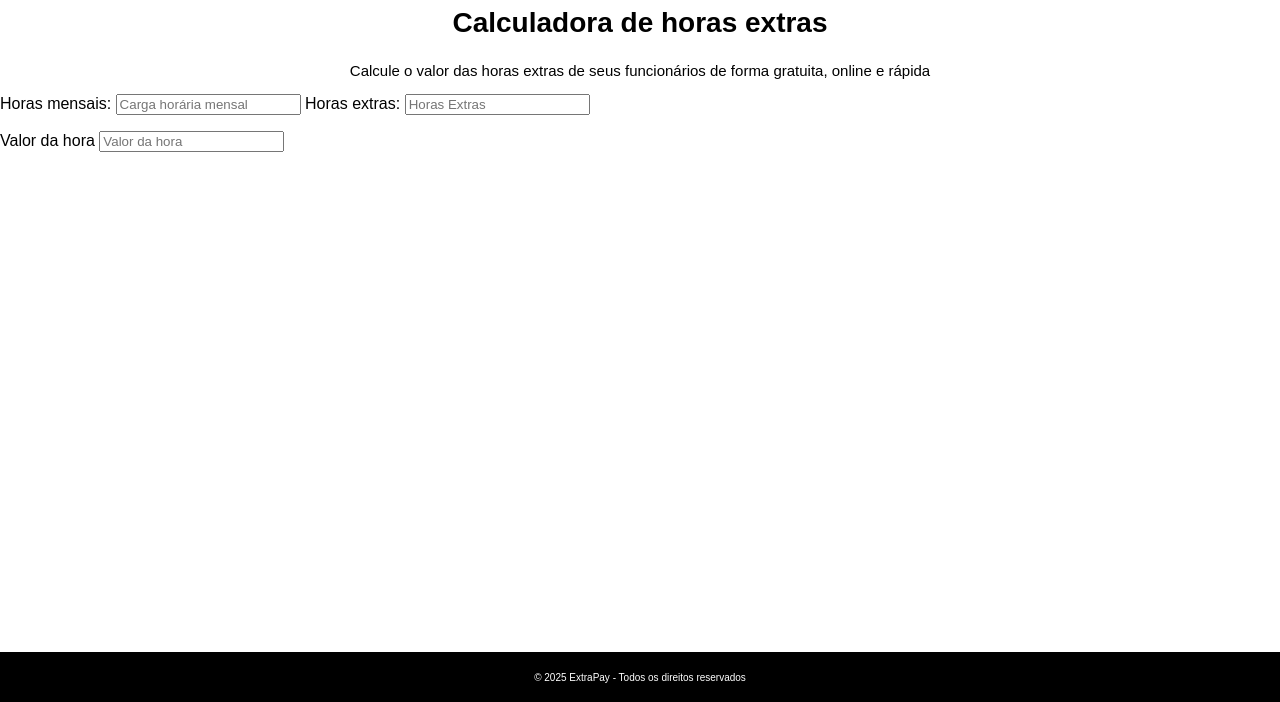
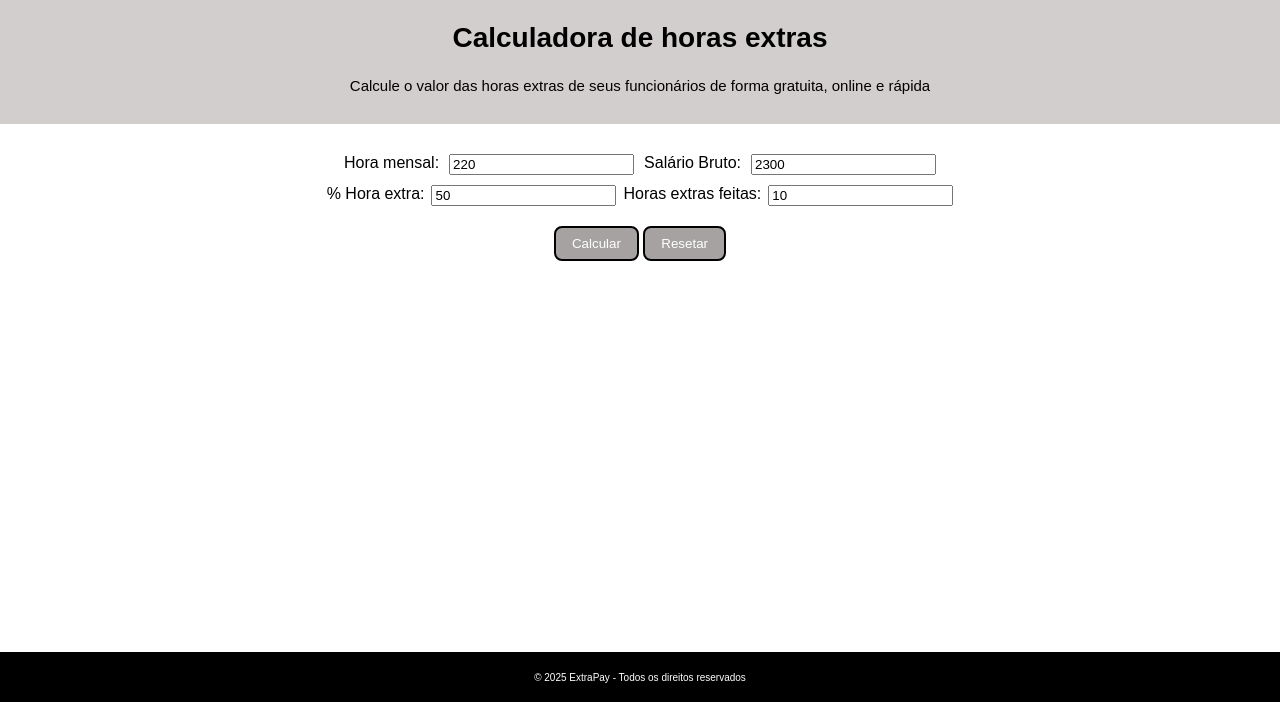
Before and after one commit to DaviAndrade20/Calculadora-hora-extra, a plain HTML site: page index.html in a window 1280 px wide. Shown: the part 98-800 px from the top of the page. Drawn offline with Linux system fonts and the light colour scheme.

Commit message:
Alterei os inputs, onde agora obedecem às requisições para o cálculo e adicionei botões estilizáveis. Também alterei o background da sessão de introdução para um cinza claro.

```diff
--- a/index.html
+++ b/index.html
@@ -52,6 +52,9 @@
         }
         .introduction  {
            text-align: center;
+           background-color: rgb(211, 206, 206);
+           padding: 15px;
+           margin-bottom: 30px;
 
         }
         h2 {
@@ -61,6 +64,32 @@
         .introduction p {
             font-size: 15px;
             margin-top: 5px;
+
+        }
+
+        #conteudo1 {
+            display: flex;
+            justify-content: center;
+            gap: 10px;
+        }
+        #conteudo2 {
+            display: flex;
+            justify-content: center;
+            gap: 7px;
+            margin-top: 10px;
+        }
+        #botoes {
+            text-align: center;
+            margin-top: 20px;
+
+        }
+        button {
+            border: 2px solid black;
+            border-radius: 8px;
+            padding: 8px 16px;
+            cursor: pointer;
+            color: white;
+            background-color: rgba(163, 159, 159, 0.959);
         }
 
     </style>
@@ -77,19 +106,35 @@
             </ul>
         </nav>
     </header>
+
     <main>
-        <div class="introduction">
+    <section class="introduction">
       <h2>Calculadora de horas extras</h2>
       <p>Calcule o valor das horas extras de seus funcionários de forma gratuita, online e rápida</p>
-      </div>
-      <label for="qtdHoras">Horas mensais:</label>
-      <input type="number" id="qtdHoras" name="qtdHoras" step="0.1" placeholder="Carga horária mensal" required>
-      <label for="horas-extras">Horas extras:</label>
-      <input type="number" id="horas-extras" name="horas-extras" step="0.1" placeholder="Horas Extras" required>
-      <p>
-      <label for="valor-hora">Valor da hora</label>
-      <input type="number" id="valor-hora" name="valor-hora" placeholder="Valor da hora" required>
-      </p>
+    </section>
+
+    <form class="formulario" action="extrapay.js" method="post">
+        <div id="conteudo1">
+            <label for="qtdHoras">Hora mensal:</label>
+            <input type="number" id="qtdHoras" name="qtdHoras" step="0.1" placeholder="Carga horária mensal" value="220" required>
+
+            <label for="salario">Salário Bruto:</label>
+            <input type="number" id="salario" name="salario" step="0.1" placeholder="Ex: R$ 2.300,00" value="2300" required>
+        </div>
+
+        <div id="conteudo2">
+            <label for="percentual-hora">% Hora extra:</label>
+            <input type="number" id="percentual-hora" name="percentual-hora" placeholder="percentual-hora" value="50" required>
+            <label for="horaextrafeita">Horas extras feitas:</label>
+            <input type="number" id="horaextrafeita" name="horaextrafeita" placeholder="10:00" value="10" required>
+        </div>
+
+        <div id="botoes">
+            <button type="submit">Calcular</button>
+            <button type="reset">Resetar</button>
+        </div>
+    </form>
+
     </main>
     <footer>
         <p>
```
